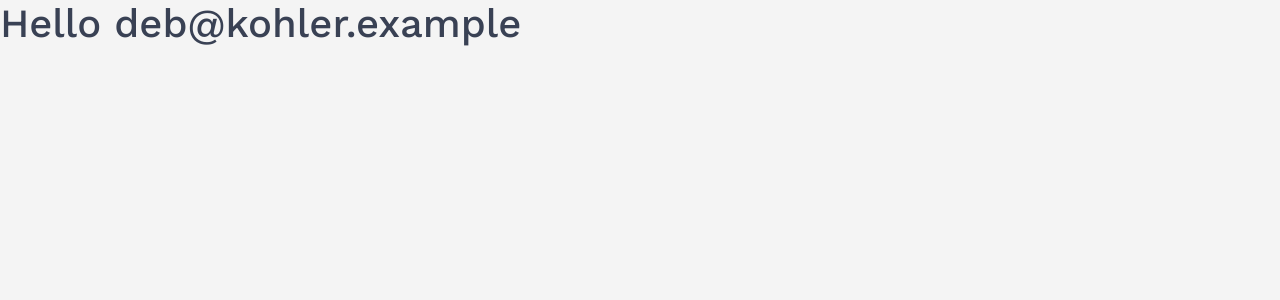
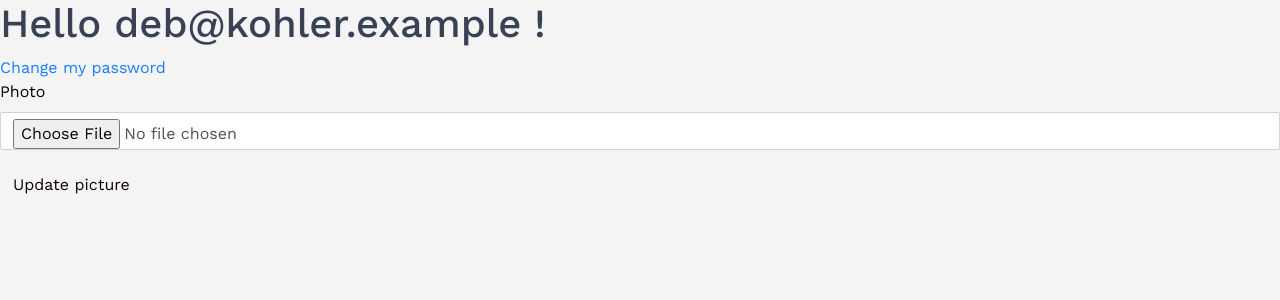
Before and after one commit to ArnoLac/AirFyre, a Rails app: page /dashboard in a window 1280 px wide. Shown: the part 58-358 px from the top of the page. Run offline with Rails 7, Linux system fonts and the light colour scheme; a user stored in the database is signed in; style sheets or scripts are compiled from the project's sources; some libraries are stand-ins or nearby versions.

Commit message:
upload photo available

```diff
--- a/app/controllers/users_controller.rb
+++ b/app/controllers/users_controller.rb
@@ -2,4 +2,16 @@ class UsersController < ApplicationController
   def dashboard
     @user = current_user
   end
+
+  def update
+    @user = current_user
+    @user.update(user_params)
+    redirect_to dashboard_path
+  end
+
+    private
+
+  def user_params
+    params.require(:user).permit(:username, :photo)
+  end
 end
--- a/app/models/user.rb
+++ b/app/models/user.rb
@@ -3,4 +3,6 @@ class User < ApplicationRecord
   # :confirmable, :lockable, :timeoutable, :trackable and :omniauthable
   devise :database_authenticatable, :registerable,
          :recoverable, :rememberable, :validatable
+
+  mount_uploader :photo, PhotoUploader
 end
--- a/app/views/users/dashboard.html.erb
+++ b/app/views/users/dashboard.html.erb
@@ -1 +1,24 @@
-<h1>Hello <%= current_user.email %> </h1>
+<% if @user.username.nil? %>
+  <h1>Hello <%= @user.email %> ! </h1>
+<% else %>
+  <h1>Hello <%= @user.username %> ! </h1>
+<% end %>
+
+<div>
+  <%= link_to "Change my password",  edit_user_registration_path  %>
+</div>
+
+<% if @user.photo.file.nil? %>
+  <div>
+    <%= simple_form_for(@user) do |f| %>
+      <%= f.input :photo %>
+      <%= f.input :photo_cache, as: :hidden %>
+      <%= f.button :submit, "Update picture" %>
+    <% end %>
+  </div>
+<% else %>
+  <div>
+    <%= cl_image_tag @user.photo, height: 300, width: 400, crop: :fill %>
+
+  </div>
+<% end %>
--- a/config/routes.rb
+++ b/config/routes.rb
@@ -3,6 +3,7 @@ Rails.application.routes.draw do
   devise_for :users
 
   get "/dashboard", to: "users#dashboard"
+  resources :users, only: [:update]
 
   get '/djs/:genres', to: 'dj_profiles#genre', as: 'genre'
 
```
Also changed, not shown: app/views/devise/registrations/edit.html.erb (+14 -10 lines), 2 other files.
